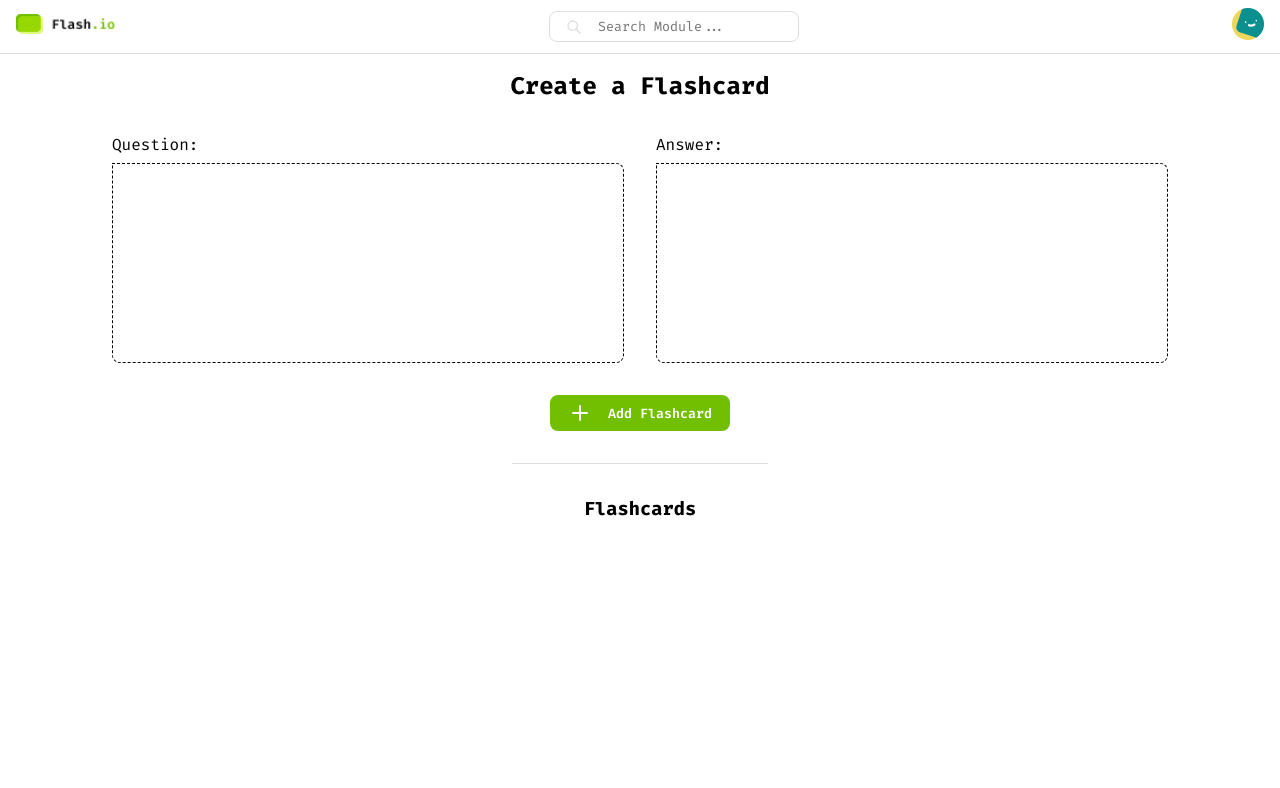
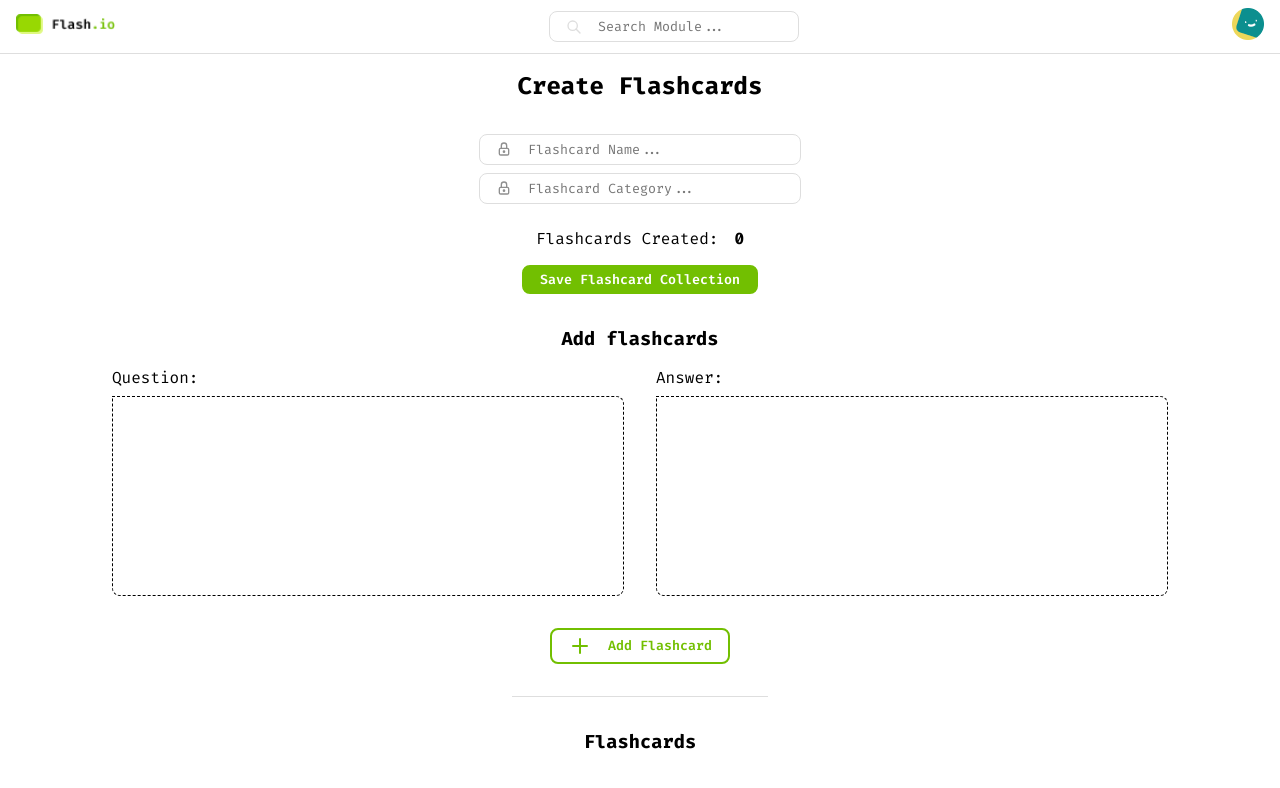
Before and after one commit to Ssenseii/flash.io, a Vue app: page /flashcards/create in a window 1280 px wide. Shown: the top 788 px of the page. Built offline with nearby package versions, Linux system fonts and the light colour scheme.

Commit message:
added pinia store and worked on listing and create screen

```diff
--- a/package.json
+++ b/package.json
@@ -9,6 +9,7 @@
     "preview": "vite preview"
   },
   "dependencies": {
+    "pinia": "^2.2.6",
     "primeicons": "^7.0.0",
     "sass": "^1.80.6",
     "vue": "^3.5.12",
--- a/src/layout/ClearLayout.vue
+++ b/src/layout/ClearLayout.vue
@@ -1,4 +1,3 @@
-<!-- src/components/layouts/ClearLayout.vue -->
 <template>
 	<div>
 		<router-view />
--- a/src/main.js
+++ b/src/main.js
@@ -1,9 +1,15 @@
 import { createApp } from "vue";
+import { createPinia } from "pinia";
+
 import "./style/style.scss";
-import "primeicons/primeicons.css";
 
 import App from "./App.vue";
 
 import router from "./router/index";
 
-createApp(App).use(router).mount("#app");
+const pinia = createPinia();
+
+createApp(App)
+.use(pinia)
+.use(router)
+.mount("#app");
--- a/src/pages/flashcards/CreateFlashcard.vue
+++ b/src/pages/flashcards/CreateFlashcard.vue
@@ -1,6 +1,75 @@
 <template>
 	<div class="create-flashcard">
-		<h2>Create a Flashcard</h2>
+		<h2>Create Flashcards</h2>
+
+		<div class="create-flashcard__meta">
+			<div class="main-input">
+				<svg
+					xmlns="http://www.w3.org/2000/svg"
+					width="24"
+					height="24"
+					viewBox="0 0 24 24"
+					fill="none"
+					stroke="currentColor"
+					stroke-width="2"
+					stroke-linecap="round"
+					stroke-linejoin="round"
+				>
+					<path stroke="none" d="M0 0h24v24H0z" fill="none" />
+					<path
+						d="M5 13a2 2 0 0 1 2 -2h10a2 2 0 0 1 2 2v6a2 2 0 0 1 -2 2h-10a2 2 0 0 1 -2 -2v-6z"
+					/>
+					<path d="M11 16a1 1 0 1 0 2 0a1 1 0 0 0 -2 0" />
+					<path d="M8 11v-4a4 4 0 1 1 8 0v4" />
+				</svg>
+				<input
+					id="flashcard_name"
+					v-model="flashcardName"
+					type="text"
+					name="flashcards_name"
+					placeholder="Flashcard Name..."
+				/>
+			</div>
+			<div class="main-input">
+				<svg
+					xmlns="http://www.w3.org/2000/svg"
+					width="24"
+					height="24"
+					viewBox="0 0 24 24"
+					fill="none"
+					stroke="currentColor"
+					stroke-width="2"
+					stroke-linecap="round"
+					stroke-linejoin="round"
+				>
+					<path stroke="none" d="M0 0h24v24H0z" fill="none" />
+					<path
+						d="M5 13a2 2 0 0 1 2 -2h10a2 2 0 0 1 2 2v6a2 2 0 0 1 -2 2h-10a2 2 0 0 1 -2 -2v-6z"
+					/>
+					<path d="M11 16a1 1 0 1 0 2 0a1 1 0 0 0 -2 0" />
+					<path d="M8 11v-4a4 4 0 1 1 8 0v4" />
+				</svg>
+				<input
+					id="flashcard_category"
+					v-model="flashcardCategory"
+					type="text"
+					name="flashcards_category"
+					placeholder="Flashcard Category..."
+				/>
+			</div>
+			<div class="create-flashcard__meta-count">
+				<p>Flashcards Created:</p>
+				<strong>{{ flashcards.length }}</strong>
+			</div>
+			<input
+				type="submit"
+				class="button primary-button"
+				value="Save Flashcard Collection"
+				@click="saveCollection"
+			/>
+		</div>
+
+		<h3>Add flashcards</h3>
 
 		<div class="create-flashcard__input">
 			<div class="create-flashcard__input-question">
@@ -13,7 +82,7 @@
 				<textarea v-model="newAnswer" id="answer"></textarea>
 			</div>
 		</div>
-		<button class="button primary-button" @click="addFlashcard">
+		<button class="button secondary-button" @click="addFlashcard">
 			<svg
 				xmlns="http://www.w3.org/2000/svg"
 				width="24"
@@ -79,10 +148,14 @@
 
 <script>
 import { ref } from "vue";
+import { useFlashcardStore } from "../../stores/flashcards";
 
 export default {
 	name: "CreateFlashcard",
 	setup() {
+		const store = useFlashcardStore();
+		const flashcardName = ref("");
+		const flashcardCategory = ref("");
 		const newQuestion = ref("");
 		const newAnswer = ref("");
 		const flashcards = ref([]);
@@ -100,7 +173,6 @@ export default {
 				newQuestion.value = "";
 				newAnswer.value = "";
 			}
-			console.log(flashcards.value);
 		};
 
 		const editFlashcard = (index) => {
@@ -139,7 +211,37 @@ export default {
 			return text;
 		};
 
+		const formatDate = (date) => {
+			const options = {
+				day: "2-digit",
+				month: "2-digit",
+				year: "numeric",
+			};
+			return new Intl.DateTimeFormat("en-GB", options).format(new Date(date));
+		};
+
+		const saveCollection = () => {
+			if (flashcardName.value && flashcardCategory.value && flashcards.value.length > 0) {
+				store.addFlashcardCollection({
+					id: Date.now(),
+					name: flashcardName.value,
+					category: flashcardCategory.value,
+					numberOfCards: flashcards.value.length,
+					lastReviewDate: formatDate(new Date().toISOString()),
+					attempts: 0,
+					content: flashcards.value,
+				});
+				flashcardName.value = "";
+				flashcardCategory.value = "";
+				flashcards.value = [];
+			} else {
+				alert("Please fill in all fields and add at least one flashcard.");
+			}
+		};
+
 		return {
+			flashcardName,
+			flashcardCategory,
 			newQuestion,
 			newAnswer,
 			flashcards,
@@ -152,6 +254,7 @@ export default {
 			editedQuestion,
 			editedAnswer,
 			truncateText,
+			saveCollection,
 		};
 	},
 };
--- a/src/pages/flashcards/Listing.vue
+++ b/src/pages/flashcards/Listing.vue
@@ -3,8 +3,8 @@
 		<div class="listing-header">
 			<h2 class="listing-header__title">Flashcards List</h2>
 			<div class="listing-header__actions">
-				<button class="button secondary-button">Secondary Action</button>
-				<button class="button secondary-button">Secondary Action</button>
+				<button class="button secondary-button">Import Flashcards</button>
+				<button class="button secondary-button">Export Flashcards</button>
 
 				<button class="button primary-button">
 					<router-link to="./create">Create Flashcard</router-link>
@@ -131,93 +131,14 @@
 
 <script>
 import { ref, computed } from "vue";
+import { useFlashcardStore } from "../../stores/flashcards";
 
 export default {
 	name: "ListingPage",
 	setup() {
-		// Sample data
-		const items = ref([
-			{
-				id: 1,
-				name: "Card 1",
-				category: "History",
-				numberOfCards: 6,
-				lastReviewDate: "24-07-2024",
-				attempts: 6,
-			},
-			{
-				id: 2,
-				name: "Card 2",
-				category: "Science",
-				numberOfCards: 6,
-				lastReviewDate: "20-08-2024",
-				attempts: 4,
-			},
-			{
-				id: 3,
-				name: "Card 3",
-				category: "Language",
-				numberOfCards: 6,
-				lastReviewDate: "05-09-2024",
-				attempts: 2,
-			},
-			{
-				id: 4,
-				name: "Card 4",
-				category: "Math",
-				numberOfCards: 6,
-				lastReviewDate: "12-10-2024",
-				attempts: 8,
-			},
-			{
-				id: 5,
-				name: "Card 5",
-				category: "Geography",
-				numberOfCards: 6,
-				lastReviewDate: "25-11-2024",
-				attempts: 3,
-			},
-			{
-				id: 6,
-				name: "Card 6",
-				category: "Art History",
-				numberOfCards: 6,
-				lastReviewDate: "08-12-2024",
-				attempts: 5,
-			},
-			{
-				id: 7,
-				name: "Card 7",
-				category: "Literature",
-				numberOfCards: 6,
-				lastReviewDate: "22-01-2025",
-				attempts: 1,
-			},
-			{
-				id: 8,
-				name: "Card 8",
-				category: "Philosophy",
-				numberOfCards: 6,
-				lastReviewDate: "05-02-2025",
-				attempts: 7,
-			},
-			{
-				id: 9,
-				name: "Card 9",
-				category: "Music Theory",
-				numberOfCards: 6,
-				lastReviewDate: "18-03-2025",
-				attempts: 6,
-			},
-			{
-				id: 10,
-				name: "Card 10",
-				numberOfCards: 6,
-				category: "Computer Science",
-				lastReviewDate: "01-04-2025",
-				attempts: 4,
-			},
-		]);
+		const store = useFlashcardStore();
+
+		const items = ref(store.flashcards.map(({ content, ...rest }) => rest));
 
 		const columns = [
 			{ label: "Name", key: "name" },
@@ -337,6 +258,7 @@ export default {
 			deleteItem,
 			prevPage,
 			nextPage,
+			flashcards: store.allFlashcards,
 		};
 	},
 };
--- a/src/pages/flashcards/StudyMode.vue
+++ b/src/pages/flashcards/StudyMode.vue
@@ -36,9 +36,13 @@
 
 <script>
 import { ref, computed } from "vue";
+import { useFlashcardStore } from "../../stores/flashcards";
 
 export default {
 	setup() {
+
+		const store = useFlashcardStore();
+
 		const initialCards = [
 			{ question: "What is the capital of France?", answer: "Paris" },
 			{ question: "What is 2 + 2?", answer: "4" },
@@ -158,6 +162,7 @@ export default {
 			nextCard,
 			prevCard,
 			resetAndShuffle,
+			flashcards: store.allFlashcards,
 		};
 	},
 };
--- /dev/null
+++ b/src/stores/flashcards.js
@@ -0,0 +1,30 @@
+import { defineStore } from "pinia";
+
+export const useFlashcardStore = defineStore("flashcard", {
+	state: () => ({
+		flashcards: [
+			{
+				id: 1,
+				name: "Card Test",
+				category: "History",
+				numberOfCards: 6,
+				lastReviewDate: "24/07/2024",
+				attempts: 6,
+				content: [
+					{ question: "What is the capital of France?", answer: "Paris" },
+					{ question: "What is 2 + 2?", answer: "4" },
+					{ question: "Who wrote '1984'?", answer: "George Orwell" },
+					{ question: "What is the boiling point of water?", answer: "100°C" },
+				],
+			},
+		],
+	}),
+	actions: {
+		addFlashcardCollection(collection) {
+			this.flashcards.push(collection);
+		},
+	},
+	getters: {
+		allFlashcards: (state) => state.flashcards,
+	},
+});
--- a/src/style/pages/flashcards/_createFlashcard.scss
+++ b/src/style/pages/flashcards/_createFlashcard.scss
@@ -7,6 +7,25 @@
 	h2 {
 		margin-top: 1rem;
 		margin-bottom: 2rem;
+	}
+
+	&__meta{
+		margin-bottom: 2rem;
+
+		display: flex;
+		flex-direction: column;
+		align-items: center;
+		justify-content: center;
+
+		&-count{
+			display: flex;
+			flex-direction: row;
+			align-items: center;
+			justify-content: center;
+			margin-block: 1rem;
+
+			gap: 1rem;
+		}
 	}
 
 	&__input {
```
Also changed, not shown: 1 other file (tests, documents, lock files or other folders).
